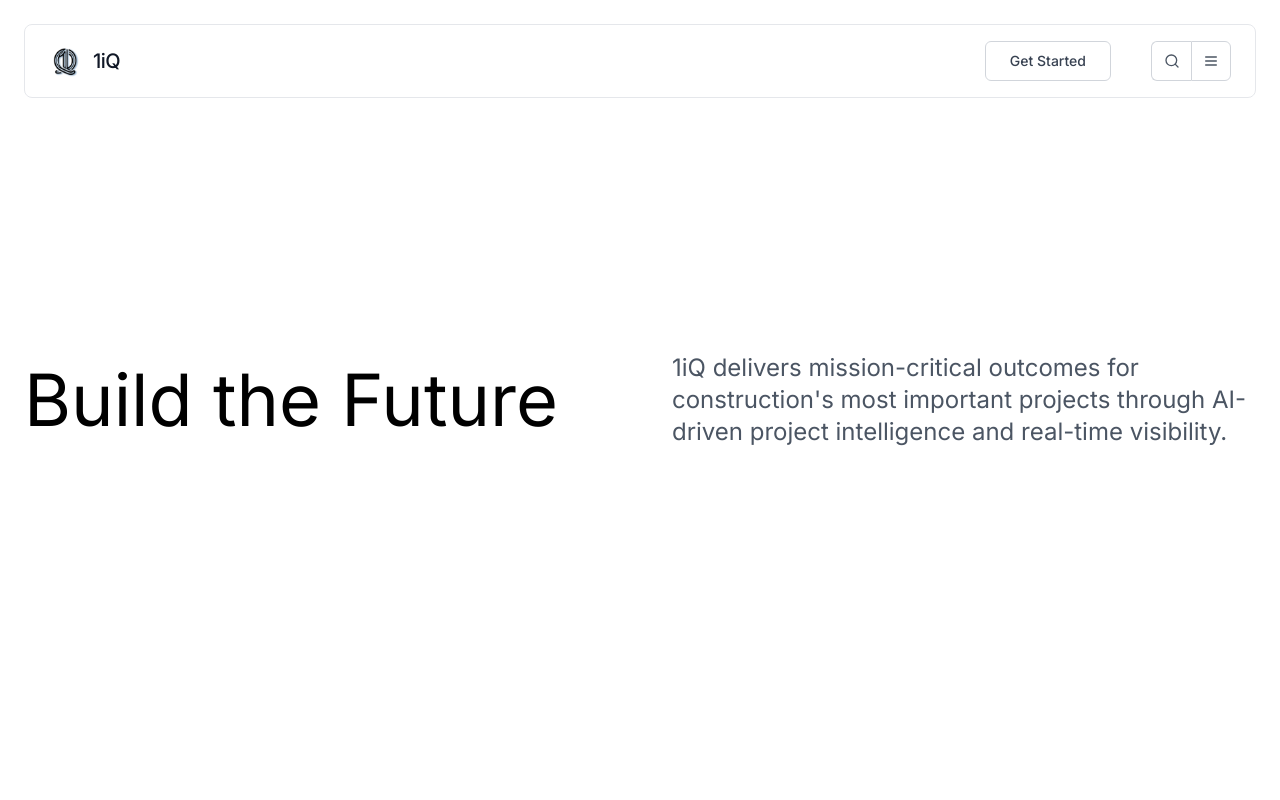
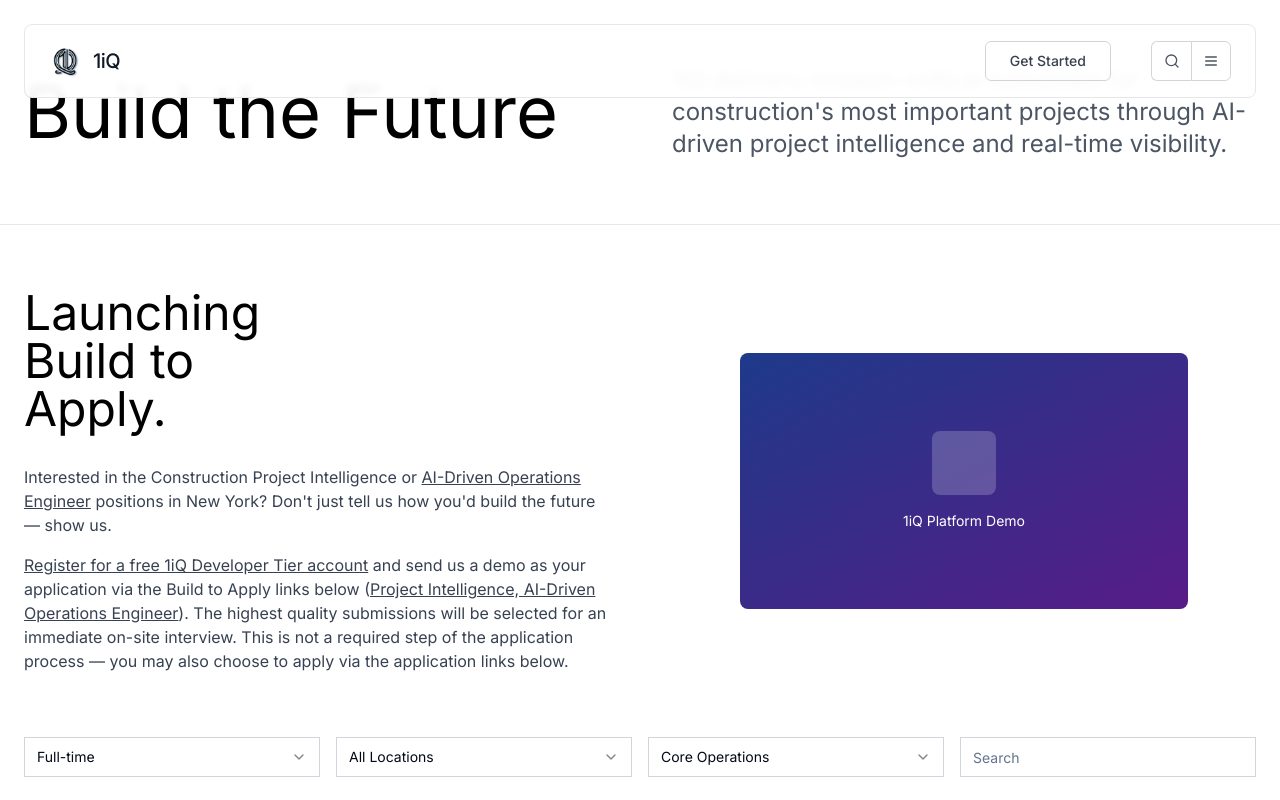
Before and after one commit to 1iqai/ai-1iq, a React (Vite) app: page /learn-more in a window 1280 px wide. Shown: the top 800 px of the page. Built offline with nearby package versions, Linux system fonts and the light colour scheme.

Commit message:
Refactor: Adjust Learn More page layout
Adjusted the layout of the Learn More page to reduce whitespace and moved the "Build the Future" section and subsequent content to be below the banner. Implemented a job search section with dropdown menus matching the provided design, tailored to 1iQ's needs.

```diff
--- a/src/pages/LearnMore.tsx
+++ b/src/pages/LearnMore.tsx
@@ -1,6 +1,9 @@
+
 import { useState, useEffect } from 'react';
 import { Button } from "@/components/ui/button";
 import { Card, CardContent, CardDescription, CardHeader, CardTitle } from "@/components/ui/card";
+import { Input } from "@/components/ui/input";
+import { Select, SelectContent, SelectItem, SelectTrigger, SelectValue } from "@/components/ui/select";
 import { useToast } from "@/hooks/use-toast";
 import { NewsService } from "@/services/NewsService";
 import { ChevronLeft, ChevronRight } from "lucide-react";
@@ -19,6 +22,10 @@ const LearnMore = () => {
   const [articles, setArticles] = useState<NewsArticle[]>([]);
   const [loading, setLoading] = useState(false);
   const [currentSlide, setCurrentSlide] = useState(0);
+  const [searchTerm, setSearchTerm] = useState('');
+  const [selectedJobType, setSelectedJobType] = useState('');
+  const [selectedLocation, setSelectedLocation] = useState('');
+  const [selectedDepartment, setSelectedDepartment] = useState('');
   const { toast } = useToast();
 
   useEffect(() => {
@@ -80,8 +87,8 @@ const LearnMore = () => {
     <div className="min-h-screen bg-white">
       <Header />
 
-      {/* Hero Section - Adjusted positioning to be lower and more visible */}
-      <section className="py-32 px-6 bg-white min-h-screen flex items-center">
+      {/* Hero Section - Reduced padding */}
+      <section className="py-16 px-6 bg-white">
         <div className="max-w-7xl mx-auto">
           <div className="grid grid-cols-1 lg:grid-cols-2 gap-16 items-center">
             {/* Left side - Main heading */}
@@ -101,8 +108,113 @@ const LearnMore = () => {
         </div>
       </section>
 
-      {/* News Section - Removed heading */}
-      <section className="py-20 px-6 bg-white border-t border-black">
+      {/* Job Search Section */}
+      <section className="py-16 px-6 bg-white border-t border-gray-200">
+        <div className="max-w-7xl mx-auto">
+          <div className="grid grid-cols-1 lg:grid-cols-2 gap-16 items-center">
+            {/* Left side - Job content */}
+            <div>
+              <h2 className="font-inter text-4xl lg:text-5xl font-normal text-black leading-tight mb-8">
+                Launching
+                <br />
+                Build to
+                <br />
+                Apply.
+              </h2>
+              <div className="space-y-4 text-gray-700">
+                <p>
+                  Interested in the Construction Project Intelligence or{' '}
+                  <span className="underline">AI-Driven Operations Engineer</span> positions in New York?
+                  Don't just tell us how you'd build the future — show us.
+                </p>
+                <p>
+                  <span className="underline">Register for a free 1iQ Developer Tier account</span> and send us a
+                  demo as your application via the Build to Apply links below
+                  (<span className="underline">Project Intelligence, AI-Driven Operations Engineer</span>).
+                  The highest quality submissions will be selected
+                  for an immediate on-site interview. This is not a required step
+                  of the application process — you may also choose to apply via
+                  the application links below.
+                </p>
+              </div>
+            </div>
+
+            {/* Right side - Placeholder image */}
+            <div className="flex justify-center">
+              <div className="w-full max-w-md h-64 bg-gradient-to-br from-blue-900 to-purple-900 rounded-lg flex items-center justify-center">
+                <div className="text-white text-center">
+                  <div className="w-16 h-16 bg-white/20 rounded-lg mx-auto mb-4"></div>
+                  <div className="text-sm">1iQ Platform Demo</div>
+                </div>
+              </div>
+            </div>
+          </div>
+
+          {/* Job Search Filters */}
+          <div className="mt-16 grid grid-cols-1 md:grid-cols-4 gap-4">
+            <Select value={selectedJobType} onValueChange={setSelectedJobType}>
+              <SelectTrigger className="border-b border-gray-300 rounded-none bg-transparent">
+                <SelectValue placeholder="Full-time" />
+              </SelectTrigger>
+              <SelectContent>
+                <SelectItem value="software-engineer">Software Engineer</SelectItem>
+                <SelectItem value="project-manager">Project Manager</SelectItem>
+                <SelectItem value="data-scientist">Data Scientist</SelectItem>
+                <SelectItem value="product-manager">Product Manager</SelectItem>
+                <SelectItem value="sales-engineer">Sales Engineer</SelectItem>
+                <SelectItem value="customer-success">Customer Success Manager</SelectItem>
+                <SelectItem value="devops-engineer">DevOps Engineer</SelectItem>
+                <SelectItem value="ui-ux-designer">UI/UX Designer</SelectItem>
+              </SelectContent>
+            </Select>
+
+            <Select value={selectedLocation} onValueChange={setSelectedLocation}>
+              <SelectTrigger className="border-b border-gray-300 rounded-none bg-transparent">
+                <SelectValue placeholder="All Locations" />
+              </SelectTrigger>
+              <SelectContent>
+                <SelectItem value="north-america">North America</SelectItem>
+                <SelectItem value="europe">Europe</SelectItem>
+                <SelectItem value="asia-pacific">Asia Pacific</SelectItem>
+                <SelectItem value="middle-east">Middle East</SelectItem>
+                <SelectItem value="latin-america">Latin America</SelectItem>
+                <SelectItem value="africa">Africa</SelectItem>
+                <SelectItem value="new-york">New York</SelectItem>
+                <SelectItem value="london">London</SelectItem>
+                <SelectItem value="singapore">Singapore</SelectItem>
+              </SelectContent>
+            </Select>
+
+            <Select value={selectedDepartment} onValueChange={setSelectedDepartment}>
+              <SelectTrigger className="border-b border-gray-300 rounded-none bg-transparent">
+                <SelectValue placeholder="Core Operations" />
+              </SelectTrigger>
+              <SelectContent>
+                <SelectItem value="engineering">Engineering</SelectItem>
+                <SelectItem value="product">Product</SelectItem>
+                <SelectItem value="sales">Sales</SelectItem>
+                <SelectItem value="marketing">Marketing</SelectItem>
+                <SelectItem value="operations">Operations</SelectItem>
+                <SelectItem value="customer-success">Customer Success</SelectItem>
+                <SelectItem value="finance">Finance</SelectItem>
+                <SelectItem value="hr">Human Resources</SelectItem>
+                <SelectItem value="legal">Legal</SelectItem>
+                <SelectItem value="security">Security</SelectItem>
+              </SelectContent>
+            </Select>
+
+            <Input
+              placeholder="Search"
+              value={searchTerm}
+              onChange={(e) => setSearchTerm(e.target.value)}
+              className="border-b border-gray-300 rounded-none bg-transparent"
+            />
+          </div>
+        </div>
+      </section>
+
+      {/* News Section - Reduced padding */}
+      <section className="py-12 px-6 bg-white border-t border-black">
         <div className="max-w-7xl mx-auto">
           {/* Single Article Display with Navigation */}
           {articles.length > 0 && (
@@ -189,8 +301,8 @@ const LearnMore = () => {
         </div>
       </section>
 
-      {/* CTA Section - Updated colors */}
-      <section className="py-20 px-6 bg-gray-50 border-t border-black">
+      {/* CTA Section - Reduced padding */}
+      <section className="py-12 px-6 bg-gray-50 border-t border-black">
         <div className="max-w-4xl mx-auto text-center">
           <h2 className="font-inter text-3xl lg:text-4xl font-normal text-black mb-8">
             Don't Let Your Project Become Tomorrow's Headline
```
